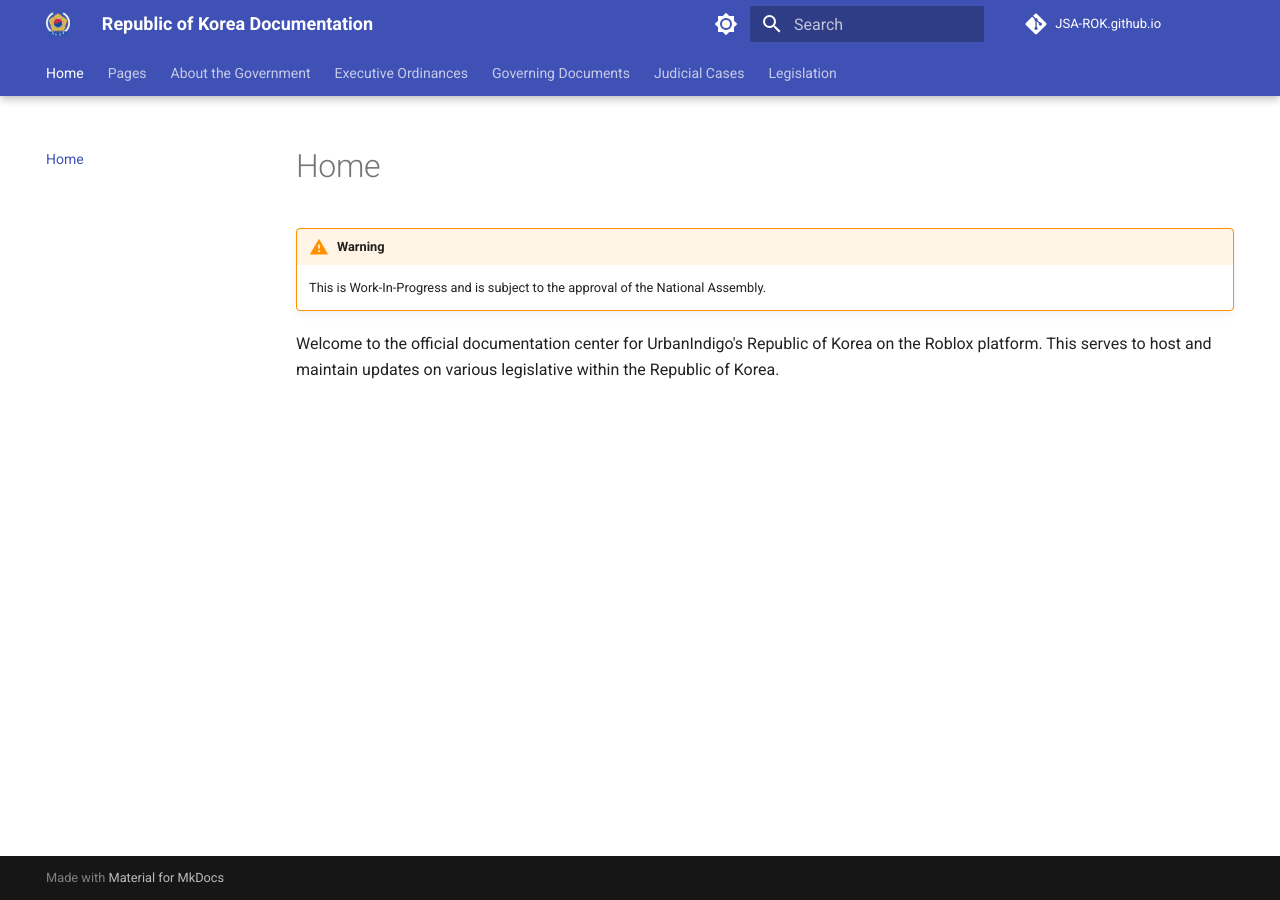
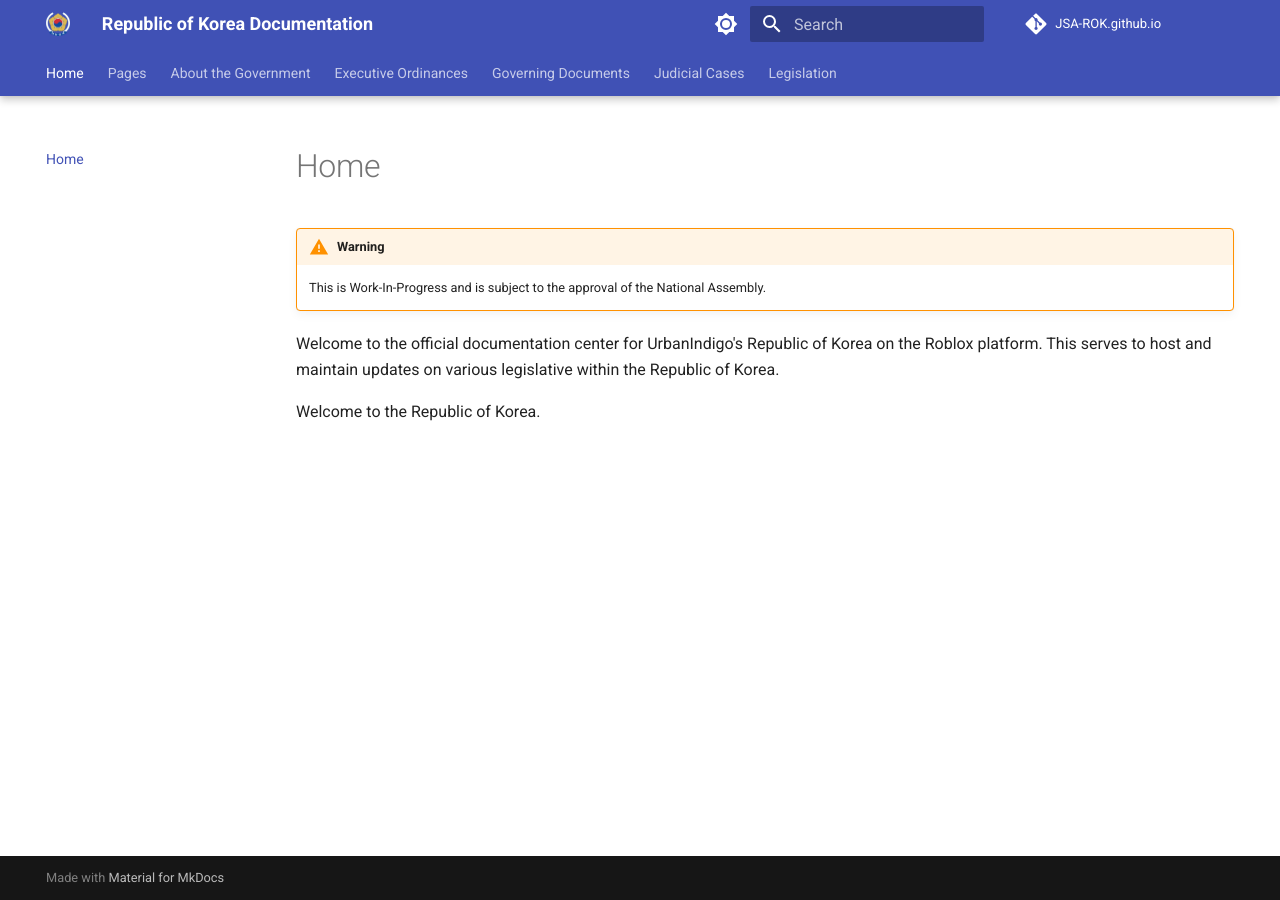
Before and after one commit to JSA-ROK/Information, an MkDocs documentation site: the page built from docs/index.md, in a window 1280 px wide. Built offline with MkDocs 1.6.1 and Material for MkDocs 9.7.7, drawn with Linux system fonts in a browser that asks for light colours; comment, search, counter and statistics services are not loaded.

Commit message:
Home Page Edit

```diff
--- a/docs/index.md
+++ b/docs/index.md
@@ -4,3 +4,5 @@
     This is Work-In-Progress and is subject to the approval of the National Assembly.
 
 Welcome to the official documentation center for UrbanIndigo's Republic of Korea on the Roblox platform. This serves to host and maintain updates on various legislative within the Republic of Korea.
+
+Welcome to the Republic of Korea.
```
